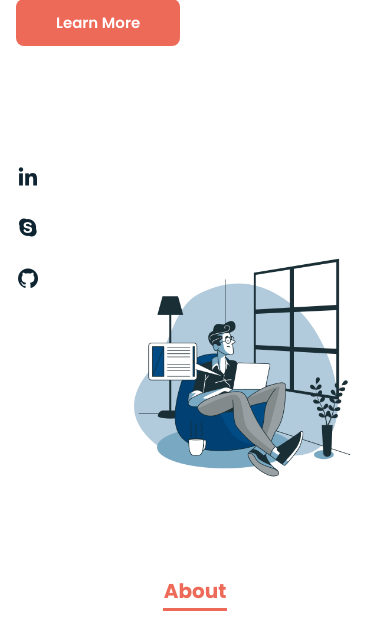
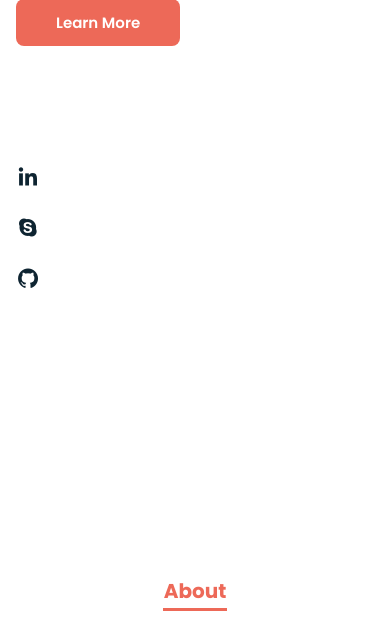
Before and after one commit to kevincoxme/web-cosme, a PHP site: page / in a window 390 px wide. Shown: the part 332-971 px from the top of the page. Run offline with PHP 8.4, Linux system fonts and the light colour scheme.

Commit message:
Fix home img responsiveness

```diff
--- a/assets/css/styles.css
+++ b/assets/css/styles.css
@@ -142,6 +142,10 @@ img{
     padding: 2rem;
     background-color: var(--second-color);
     transition: .5s;
+  }
+
+  .home__img{
+    display: none;
   }
 }
 .nav__item{
```
